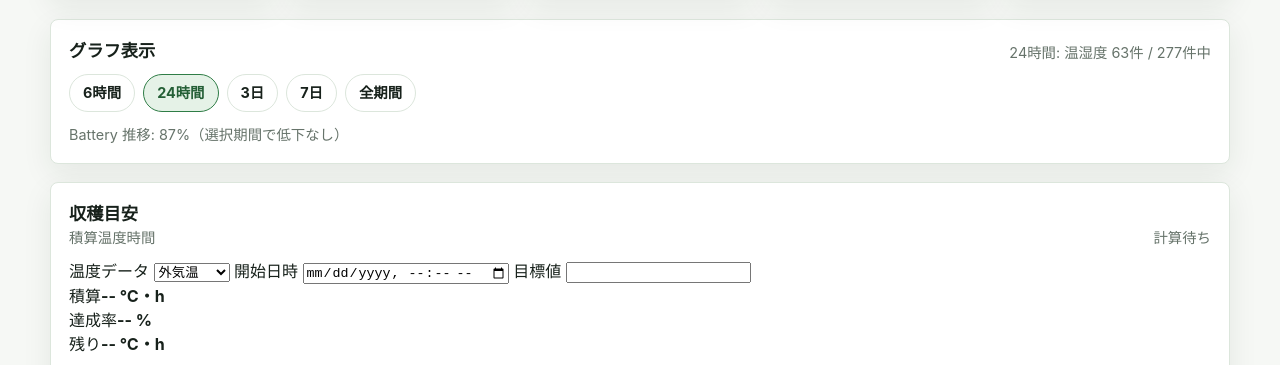
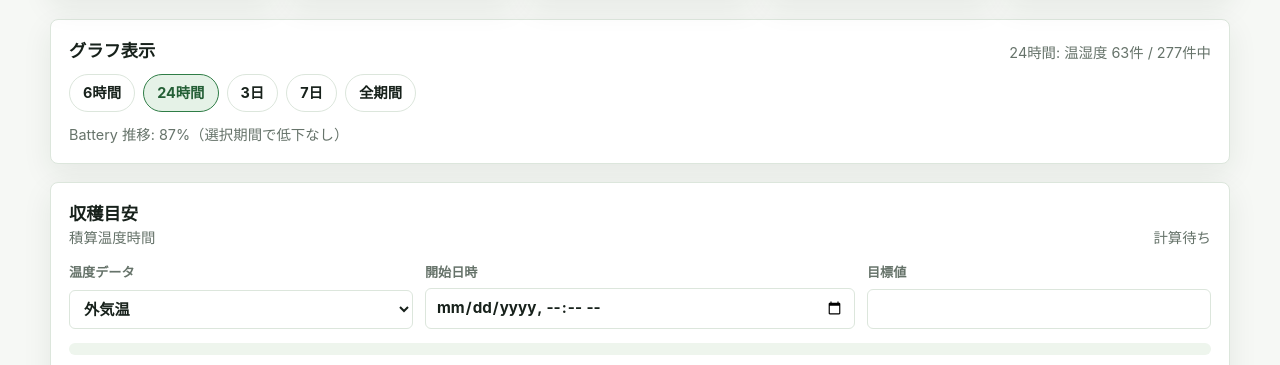
Before and after one commit to kitazakis/farm-monitor, a plain HTML site: page docs/index.html in a window 1280 px wide. Shown: the part 557-922 px from the top of the page. Drawn offline with nearby package versions, Linux system fonts and the light colour scheme.

Commit message:
Style harvest estimate panel

```diff
--- a/docs/style.css
+++ b/docs/style.css
@@ -158,7 +158,8 @@ h2 {
   font-size: 0.82rem;
 }
 
-.controls-panel { margin-bottom: 18px; }
+.controls-panel,
+.harvest-panel { margin-bottom: 18px; }
 
 .range-controls {
   display: flex;
@@ -189,6 +190,84 @@ h2 {
   border-color: var(--green);
   background: var(--green-soft);
   color: var(--green-dark);
+}
+
+.harvest-controls {
+  display: grid;
+  grid-template-columns: minmax(150px, 0.8fr) minmax(220px, 1fr) minmax(160px, 0.8fr);
+  gap: 12px;
+  margin-top: 14px;
+}
+
+.harvest-controls label {
+  display: grid;
+  gap: 6px;
+  color: var(--muted);
+  font-size: 0.82rem;
+  font-weight: 700;
+}
+
+.harvest-controls input,
+.harvest-controls select {
+  width: 100%;
+  min-height: 38px;
+  border: 1px solid var(--line);
+  border-radius: 6px;
+  background: var(--surface);
+  color: var(--text);
+  font: inherit;
+  font-size: 0.95rem;
+  padding: 7px 10px;
+}
+
+.harvest-controls input:focus,
+.harvest-controls select:focus {
+  border-color: var(--green);
+  outline: 2px solid rgba(47, 125, 70, 0.14);
+}
+
+.harvest-progress {
+  height: 12px;
+  overflow: hidden;
+  border-radius: 999px;
+  background: var(--surface-muted);
+  margin-top: 14px;
+}
+
+.harvest-progress div {
+  width: 0;
+  height: 100%;
+  border-radius: inherit;
+  background: linear-gradient(90deg, var(--green), #7a9f38);
+  transition: width 0.2s ease;
+}
+
+.harvest-stats {
+  display: grid;
+  grid-template-columns: repeat(3, minmax(0, 1fr));
+  gap: 12px;
+  margin-top: 14px;
+}
+
+.harvest-stats div {
+  border: 1px solid var(--line);
+  border-radius: 6px;
+  padding: 12px;
+  background: #fbfdfb;
+}
+
+.harvest-stats span {
+  display: block;
+  color: var(--muted);
+  font-size: 0.8rem;
+  font-weight: 700;
+}
+
+.harvest-stats strong {
+  display: block;
+  margin-top: 6px;
+  font-size: 1.16rem;
+  line-height: 1.2;
 }
 
 .insight {
@@ -269,7 +348,8 @@ h2 {
 @media (max-width: 940px) {
   .metric-grid { grid-template-columns: repeat(2, minmax(0, 1fr)); }
   .content-grid,
-  .soil-chart-grid { grid-template-columns: 1fr; }
+  .soil-chart-grid,
+  .harvest-controls { grid-template-columns: 1fr; }
 }
 
 @media (max-width: 620px) {
@@ -283,7 +363,8 @@ h2 {
     flex-direction: column;
   }
 
-  .metric-grid { grid-template-columns: 1fr; }
+  .metric-grid,
+  .harvest-stats { grid-template-columns: 1fr; }
   .metric-card { min-height: 104px; }
   .metric-value { font-size: 1.75rem; }
   .panel { padding: 14px; }
```
